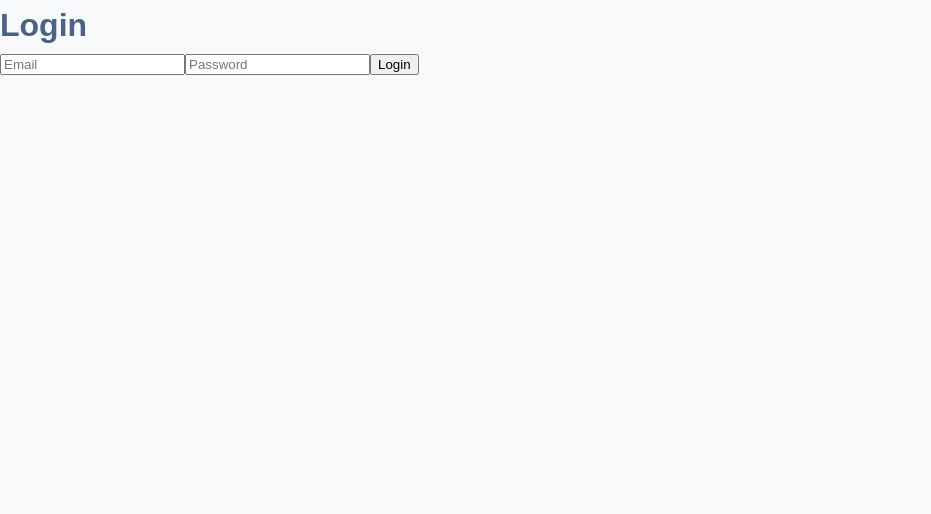
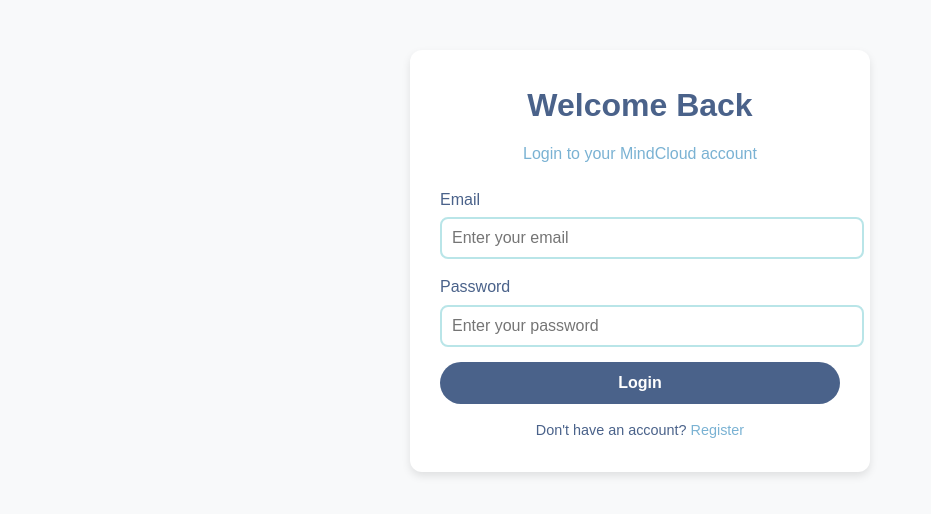
Before and after one commit to mccartyc/grey-mongoose, a React (Create React App) app in the folder frontend/: page /login in a window 1280 px wide. Shown: the top 514 px of the page, without its empty margins (0-931 px from the left). Built offline with nearby package versions, Linux system fonts and the light colour scheme.

Commit message:
add additional styles

```diff
--- a/frontend/package.json
+++ b/frontend/package.json
@@ -3,6 +3,9 @@
   "version": "0.1.0",
   "private": true,
   "dependencies": {
+    "@fortawesome/fontawesome-svg-core": "^6.6.0",
+    "@fortawesome/free-solid-svg-icons": "^6.6.0",
+    "@fortawesome/react-fontawesome": "^0.2.2",
     "@mui/material": "^6.1.7",
     "@testing-library/jest-dom": "^5.17.0",
     "@testing-library/react": "^13.4.0",
@@ -10,6 +13,7 @@
     "axios": "^1.7.7",
     "react": "^18.3.1",
     "react-dom": "^18.3.1",
+    "react-intersection-observer": "^9.13.1",
     "react-router-dom": "^6.28.0",
     "react-scripts": "^3.0.1",
     "web-vitals": "^2.1.4"
--- a/frontend/src/App.js
+++ b/frontend/src/App.js
@@ -3,6 +3,7 @@
 import Home from './pages/Home';
 import Login from './pages/Login';
 import Register from './pages/Register';
+import Dashboard from "./pages/Dashboard";
 
 const App = () => (
   <Router>
@@ -11,6 +12,8 @@
       <Route path="/home" element={<Home />} />
       <Route path="/login" element={<Login />} />
       <Route path="/register" element={<Register />} />
+      <Route path="/dashboard" element={<Dashboard />} />
+
     </Routes>
   </Router>
 );
--- /dev/null
+++ b/frontend/src/pages/Dashboard.js
@@ -0,0 +1,11 @@
+import React from "react";
+
+const Dashboard = () => {
+  return (
+    <div>
+      <h1>Welcome to Your Dashboard</h1>
+    </div>
+  );
+};
+
+export default Dashboard;
--- a/frontend/src/pages/Login.js
+++ b/frontend/src/pages/Login.js
@@ -1,43 +1,56 @@
-import React, { useState } from 'react';
-import axios from 'axios';
+import React, { useState } from "react";
+import axios from "axios";
+import "../styles/styles.css";
 
 const Login = () => {
-  const [email, setEmail] = useState('');
-  const [password, setPassword] = useState('');
-  const [message, setMessage] = useState('');
+  const [email, setEmail] = useState("");
+  const [password, setPassword] = useState("");
+  const [message, setMessage] = useState("");
 
   const handleLogin = async (e) => {
     e.preventDefault();
     try {
-      const response = await axios.post('http://localhost:5000/api/auth/login', { email, password });
-      localStorage.setItem('token', response.data.token); // Save JWT to localStorage
-      setMessage('Login successful');
+      const response = await axios.post("http://localhost:5000/api/auth/login", { email, password });
+      localStorage.setItem("token", response.data.token); // Save JWT to localStorage
+      setMessage("Login successful");
     } catch (error) {
-      setMessage(error.response.data.error || 'Login failed');
+      setMessage(error.response?.data?.error || "Login failed");
     }
   };
 
   return (
-    <div>
-      <h1>Login</h1>
-      <form onSubmit={handleLogin}>
+    <div className="form-container">
+      <h1 className="form-title">Welcome Back</h1>
+      <p className="form-subtitle">Login to your MindCloud account</p>
+      <form className="form" onSubmit={handleLogin}>
+        <div className="form-group">
+          <label htmlFor="email">Email</label>
           <input
             type="email"
-          placeholder="Email"
+            id="email"
+            placeholder="Enter your email"
             value={email}
             onChange={(e) => setEmail(e.target.value)}
             required
           />
+        </div>
+        <div className="form-group">
+          <label htmlFor="password">Password</label>
           <input
             type="password"
-          placeholder="Password"
+            id="password"
+            placeholder="Enter your password"
             value={password}
             onChange={(e) => setPassword(e.target.value)}
             required
           />
-        <button type="submit">Login</button>
+        </div>
+        <button type="submit" className="btn primary-btn">Login</button>
       </form>
-      <p>{message}</p>
+      <p className="form-footer">
+        Don't have an account? <a href="/register" className="form-link">Register</a>
+      </p>
+      {message && <p className="form-message">{message}</p>}
     </div>
   );
 };
--- a/frontend/src/pages/Register.js
+++ b/frontend/src/pages/Register.js
@@ -1,50 +1,103 @@
-import React, { useState } from 'react';
-import axios from 'axios';
+import React, { useState } from "react";
+import axios from "axios";
+import { useNavigate } from "react-router-dom"; // For redirection
+import "../styles/styles.css";
 
 const Register = () => {
-  const [name, setName] = useState('');
-  const [email, setEmail] = useState('');
-  const [password, setPassword] = useState('');
-  const [message, setMessage] = useState('');
+  const [name, setName] = useState("");
+  const [email, setEmail] = useState("");
+  const [password, setPassword] = useState("");
+  const [message, setMessage] = useState("");
+  const [errors, setErrors] = useState({}); // Track validation errors
+
+  const navigate = useNavigate();
+
+  const validateForm = () => {
+    const newErrors = {};
+
+    if (!name.trim()) {
+      newErrors.name = "Name is required.";
+    }
+
+    if (!email.trim()) {
+      newErrors.email = "Email is required.";
+    } else if (!/^[^\s@]+@[^\s@]+\.[^\s@]+$/.test(email)) {
+      newErrors.email = "Enter a valid email address.";
+    }
+
+    if (!password.trim()) {
+      newErrors.password = "Password is required.";
+    } else if (password.length < 6) {
+      newErrors.password = "Password must be at least 6 characters.";
+    }
+
+    setErrors(newErrors);
+    return Object.keys(newErrors).length === 0; // Return true if no errors
+  };
 
   const handleRegister = async (e) => {
     e.preventDefault();
+
+    if (!validateForm()) {
+      return; // Stop submission if form is invalid
+    }
+
     try {
-      await axios.post('http://localhost:5000/api/auth/register', { name, email, password });
-      setMessage('Registration successful! You can now log in.');
+      await axios.post("http://localhost:5000/api/auth/register", { name, email, password });
+      setMessage("Registration successful! Redirecting...");
+      setTimeout(() => navigate("/dashboard"), 2000); // Redirect to dashboard after 2 seconds
     } catch (error) {
-      setMessage(error.response.data.error || 'Registration failed');
+      setMessage(error.response?.data?.error || "Registration failed");
     }
   };
 
   return (
-    <div>
-      <h1>Register</h1>
-      <form onSubmit={handleRegister}>
+    <div className="form-container">
+      <h1 className="form-title">Create an Account</h1>
+      <p className="form-subtitle">Join MindCloud today</p>
+      <form className="form" onSubmit={handleRegister}>
+        <div className="form-group">
+          <label htmlFor="name">Name</label>
           <input
             type="text"
-          placeholder="Name"
+            id="name"
+            placeholder="Enter your name"
             value={name}
             onChange={(e) => setName(e.target.value)}
             required
           />
+          {errors.name && <p className="form-error">{errors.name}</p>}
+        </div>
+        <div className="form-group">
+          <label htmlFor="email">Email</label>
           <input
             type="email"
-          placeholder="Email"
+            id="email"
+            placeholder="Enter your email"
             value={email}
             onChange={(e) => setEmail(e.target.value)}
             required
           />
+          {errors.email && <p className="form-error">{errors.email}</p>}
+        </div>
+        <div className="form-group">
+          <label htmlFor="password">Password</label>
           <input
             type="password"
-          placeholder="Password"
+            id="password"
+            placeholder="Create a password"
             value={password}
             onChange={(e) => setPassword(e.target.value)}
             required
           />
-        <button type="submit">Register</button>
+          {errors.password && <p className="form-error">{errors.password}</p>}
+        </div>
+        <button type="submit" className="btn primary-btn">Register</button>
       </form>
-      <p>{message}</p>
+      <p className="form-footer">
+        Already have an account? <a href="/login" className="form-link">Login</a>
+      </p>
+      {message && <p className="form-message">{message}</p>}
     </div>
   );
 };
--- a/frontend/src/styles/styles.css
+++ b/frontend/src/styles/styles.css
@@ -155,6 +155,12 @@
   color: #7AB2D3;
 }
 
+.feature-icon {
+  font-size: 3rem;
+  color: #7AB2D3;
+  margin-bottom: 15px;
+}
+
 /* Testimonials Section */
 .testimonials {
   margin: 50px 20px;
@@ -219,3 +225,107 @@
   color: #fff;
   font-size: 0.9rem;
 }
+
+/* Slide-in Animation */
+.slide-in {
+  opacity: 0;
+  transform: translateY(50px);
+  animation: slideIn 1s ease-out forwards;
+}
+
+@keyframes slideIn {
+  to {
+    opacity: 1;
+    transform: translateY(0);
+  }
+}
+
+/* Form Container */
+.form-container {
+  max-width: 400px;
+  margin: 50px auto;
+  padding: 30px;
+  background-color: #fff;
+  border-radius: 12px;
+  box-shadow: 0 4px 8px rgba(0, 0, 0, 0.1);
+  text-align: center;
+  animation: slideIn 1s ease-out;
+}
+
+/* Form Titles */
+.form-title {
+  font-size: 2rem;
+  color: #4A628A;
+  margin-bottom: 10px;
+}
+
+.form-subtitle {
+  font-size: 1rem;
+  color: #7AB2D3;
+  margin-bottom: 20px;
+}
+
+/* Form Styling */
+.form {
+  display: flex;
+  flex-direction: column;
+  gap: 15px;
+}
+
+.form-group {
+  text-align: left;
+}
+
+.form-group label {
+  font-size: 1rem;
+  color: #4A628A;
+  margin-bottom: 5px;
+  display: block;
+}
+
+.form-group input {
+  width: 100%;
+  padding: 10px;
+  border: 2px solid #B9E5E8;
+  border-radius: 8px;
+  font-size: 1rem;
+  color: #4A628A;
+  transition: border-color 0.3s ease;
+}
+
+.form-group input:focus {
+  border-color: #7AB2D3;
+  outline: none;
+}
+
+/* Form Footer */
+.form-footer {
+  font-size: 0.9rem;
+  color: #4A628A;
+  margin-top: 15px;
+}
+
+.form-footer .form-link {
+  color: #7AB2D3;
+  text-decoration: none;
+  transition: color 0.3s ease;
+}
+
+.form-footer .form-link:hover {
+  color: #4A628A;
+}
+
+/* Form Message */
+.form-message {
+  margin-top: 15px;
+  color: #4A628A;
+  font-size: 0.9rem;
+}
+
+
+/* Form Error Messages */
+.form-error {
+  color: #ff6b6b;
+  font-size: 0.85rem;
+  margin-top: 5px;
+}
```
Also changed, not shown: frontend/src/pages/Home.js (+22 -2 lines), 1 other file (tests, documents, lock files or other folders). Lines whose indentation alone changed are shown as unchanged.
